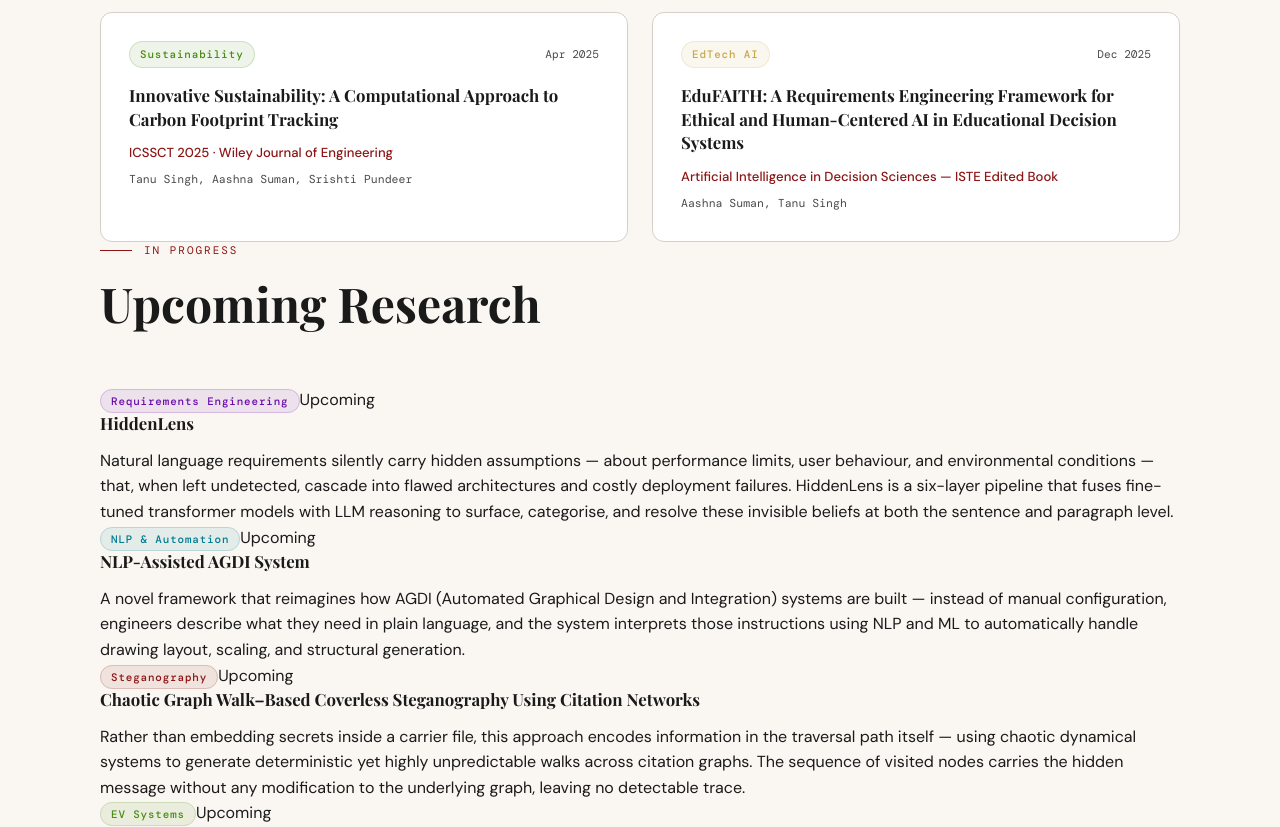
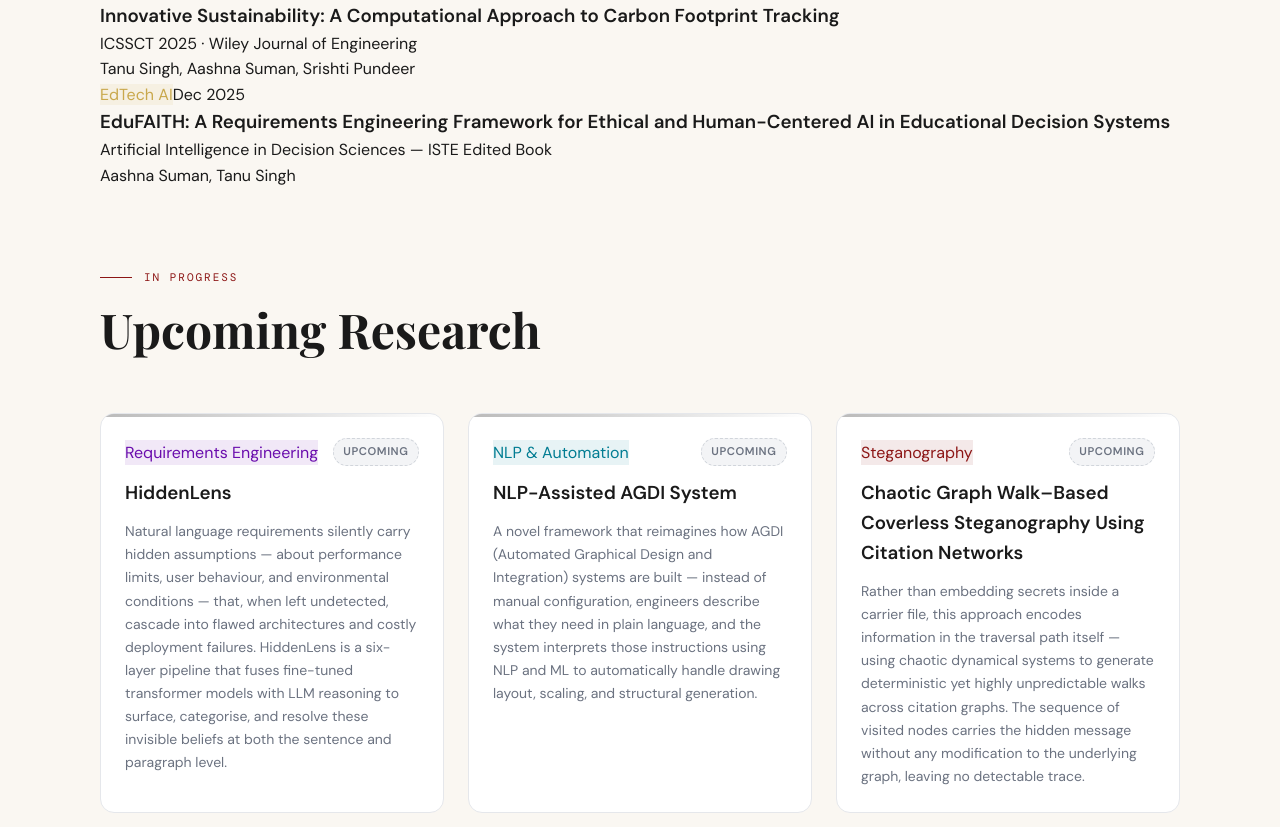
Before and after one commit to aashna-boop/portfolio-aashna, a React (Create React App) app: page / in a window 1280 px wide. Shown: the part 2033-2860 px from the top of the page. Built offline with nearby package versions, Linux system fonts and the light colour scheme; the HTML template or start-up script is replaced by a standard one; a web font is replaced by a local one.

Commit message:
updated with upcoming work css

```diff
--- a/src/components/Research.css
+++ b/src/components/Research.css
@@ -1,94 +1,75 @@
-.research {
-  background: var(--warm-white);
+/* Upcoming Section */
+.upcoming__header {
+  margin-top: 5rem;
 }
 
-.research__grid {
+.upcoming__grid {
   display: grid;
-  grid-template-columns: repeat(2, 1fr);
-  gap: 24px;
+  grid-template-columns: repeat(auto-fill, minmax(300px, 1fr));
+  gap: 1.5rem;
+  margin-top: 2.5rem;
 }
 
-.research__card {
-  background: white;
-  border: 1px solid var(--light-gray);
-  border-radius: 12px;
-  padding: 28px;
-  transition: box-shadow 0.3s, transform 0.3s, border-color 0.3s;
+.upcoming__card {
+  background: var(--card-bg, #fff);
+  border: 1px solid var(--border, #e5e7eb);
+  border-radius: 14px;
+  padding: 1.5rem;
+  display: flex;
+  flex-direction: column;
+  gap: 0.75rem;
+  transition: transform 0.25s ease, box-shadow 0.25s ease, opacity 0.5s ease;
+  opacity: 0;
+  transform: translateY(16px);
   position: relative;
   overflow: hidden;
 }
 
-.research__card::before {
+.upcoming__grid.visible .upcoming__card {
+  opacity: 1;
+  transform: translateY(0);
+}
+
+.upcoming__card::before {
   content: '';
   position: absolute;
   top: 0;
   left: 0;
-  width: 3px;
-  height: 100%;
-  background: var(--cardinal);
-  transform: scaleY(0);
-  transform-origin: top;
-  transition: transform 0.3s ease;
+  right: 0;
+  height: 3px;
+  background: linear-gradient(90deg, currentColor, transparent);
+  opacity: 0.3;
 }
 
-.research__card:hover::before {
-  transform: scaleY(1);
+.upcoming__card:hover {
+  transform: translateY(-4px);
+  box-shadow: 0 12px 32px rgba(0, 0, 0, 0.08);
 }
 
-.research__card:hover {
-  box-shadow: 0 12px 40px rgba(0,0,0,0.09);
-  transform: translateY(-4px);
-  border-color: transparent;
-}
-
-.research__card-top {
+.upcoming__card-top {
   display: flex;
   align-items: center;
   justify-content: space-between;
-  margin-bottom: 16px;
+  gap: 0.5rem;
+  flex-wrap: wrap;
 }
 
-.research__tag {
-  font-family: var(--font-mono);
-  font-size: 0.68rem;
-  letter-spacing: 0.08em;
-  padding: 4px 10px;
-  border-radius: 100px;
-  border: 1px solid;
-  font-weight: 500;
+.upcoming__badge {
+  font-size: 0.7rem;
+  font-weight: 600;
+  letter-spacing: 0.05em;
+  text-transform: uppercase;
+  padding: 0.25rem 0.6rem;
+  border-radius: 999px;
+  background: #f3f4f6;
+  color: #6b7280;
+  border: 1px dashed #d1d5db;
+  white-space: nowrap;
 }
 
-.research__date {
-  font-family: var(--font-mono);
-  font-size: 0.7rem;
-  color: var(--mid-gray);
+.upcoming__description {
+  font-size: 0.875rem;
+  line-height: 1.65;
+  color: var(--text-muted, #6b7280);
+  margin: 0;
 }
-
-.research__card-title {
-  font-family: var(--font-display);
-  font-size: 1.05rem;
-  font-weight: 700;
-  color: var(--charcoal);
-  line-height: 1.4;
-  margin-bottom: 12px;
-}
-
-.research__venue {
-  font-size: 0.82rem;
-  color: var(--cardinal);
-  font-weight: 500;
-  margin-bottom: 8px;
-  line-height: 1.5;
-}
-
-.research__authors {
-  font-family: var(--font-mono);
-  font-size: 0.72rem;
-  color: var(--mid-gray);
-}
-
-@media (max-width: 768px) {
-  .research__grid {
-    grid-template-columns: 1fr;
-  }
-}
```
